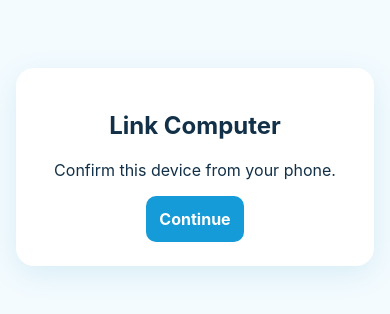
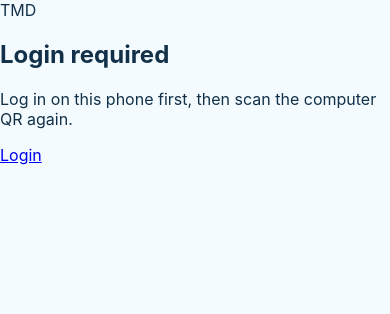
Before and after one commit to pinturaj873-bit/tmd-chat, a Flask app: page /link/confirm in a window 390 px wide. Shown: the top 314 px of the page. Run offline with Flask 3, Linux system fonts and the light colour scheme.

Commit message:
Build TMD Chat mobile and desktop app experience

```diff
--- a/templates/link_confirm.html
+++ b/templates/link_confirm.html
@@ -1 +1 @@
-{% extends "base.html" %}{% block content %}<section class="card auth"><h1>Link Computer</h1><p>Confirm this device from your phone.</p><button onclick="location='/home'">Continue</button></section>{% endblock %}
+{% extends "base.html" %}{% block title %}Confirm Device — TMD Chat{% endblock %}{% block content %}<div class="auth-wrap"><section class="auth-card"><div class="auth-logo"><span class="brand-mark large">TMD</span></div>{% if success %}<h1>Computer linked</h1><p class="muted">This computer is now connected to your TMD Chat account.</p><a class="primary-btn link-button" href="/home">Open TMD Chat</a>{% elif needs_login %}<h1>Login required</h1><p class="muted">Log in on this phone first, then scan the computer QR again.</p><a class="primary-btn link-button" href="/login">Login</a>{% else %}<h1>Confirm computer</h1><p class="muted">You are about to link this computer to your TMD Chat account.</p>{% if error %}<div class="error">{{error}}</div>{% endif %}<a class="primary-btn link-button" href="/link/confirm?token={{token|urlencode}}">Confirm Device</a>{% endif %}</section></div>{% endblock %}
```
